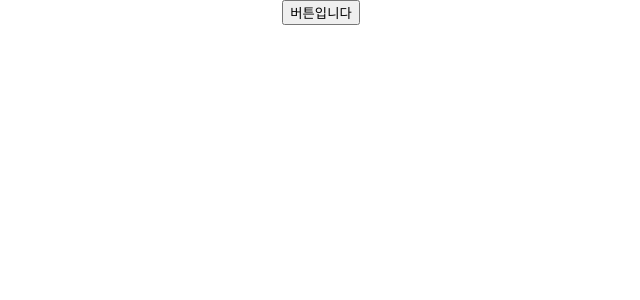
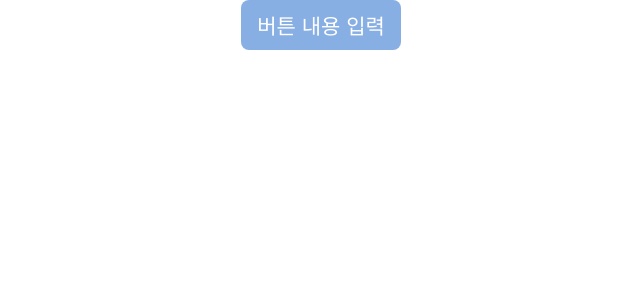
Before and after one commit to jnu-sf-engineering/frontend, a React (Create React App) app: page / in a window 1280 px wide. Shown: the top 300 px of the page, without its empty margins (319-959 px from the left). Built offline with nearby package versions, Linux system fonts and the light colour scheme.

Commit message:
feat: DefaultButton 구현

```diff
--- a/src/App.tsx
+++ b/src/App.tsx
@@ -6,7 +6,7 @@ import DefaultButton from './components/DefaultButton';
 function App() {
   return (
     <div className='App'>
-      <DefaultButton />
+      <DefaultButton text='버튼 내용 입력' width='10rem' height='3.125rem' />
     </div>
   );
 }
--- a/src/components/DefaultButton.tsx
+++ b/src/components/DefaultButton.tsx
@@ -1,5 +1,36 @@
-const DefaultButton = () => {
-  return <button>버튼입니다</button>;
+import styled from '@emotion/styled';
+import React from 'react';
+
+interface ButtonProps {
+  width?: string;
+  height?: string;
+  text?: string;
+}
+
+const MainButton = styled.button<ButtonProps>`
+  width: ${({ width }) => width || '10.3125rem'};
+  height: ${({ height }) => height || '3.125rem'};
+  font-size: 1.3125rem;
+  background-color: #88afe3;
+  cursor: pointer;
+  color: white;
+  transition: background-color 0.3s, color 0.3s;
+  border: none;
+  border-radius: 0.5rem;
+
+  &:hover {
+    background-color: white;
+    color: black;
+    border: 0.1rem solid #88afe3;
+  }
+`;
+
+const DefaultButton: React.FC<ButtonProps> = ({ width, height, text }) => {
+  return (
+    <MainButton width={width} height={height}>
+      {text}
+    </MainButton>
+  );
 };
 
 export default DefaultButton;
```
